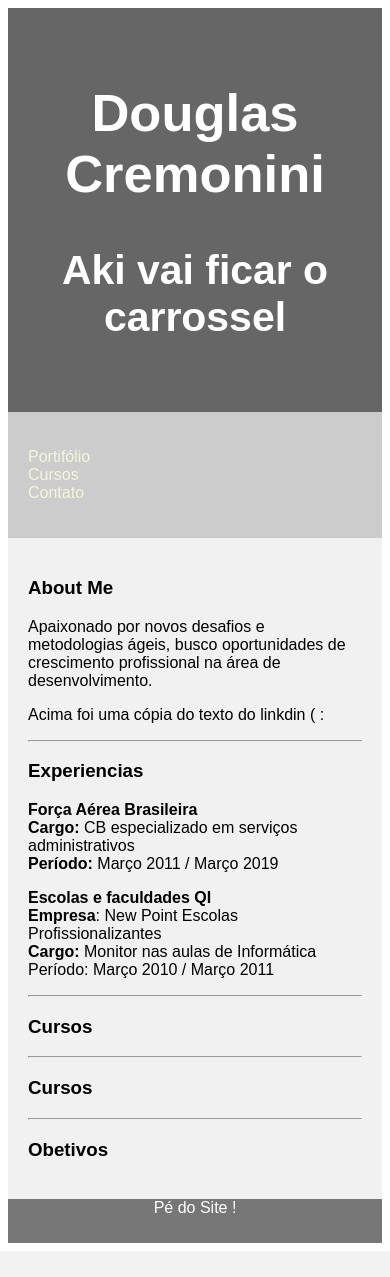
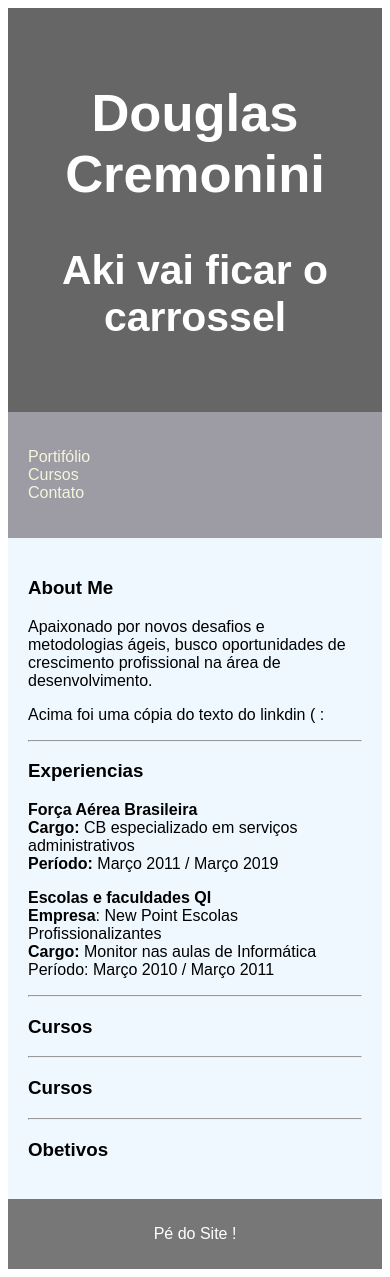
Before and after one commit to angelodc/aulaWebCriarSiteProprio, a PHP site: page / in a window 390 px wide. Before the commit the page ends 1251 px from the top, so only its background shows below. Run offline with PHP 8.4, Linux system fonts and the light colour scheme.

Commit message:
Arrumei responsividade e cores

```diff
--- a/style.css
+++ b/style.css
@@ -21,8 +21,8 @@
 nav {
   float: left;
   width: 30%;
-  height: 700px; /* only for demonstration, should be removed */
-  background: #ccc;
+  /* height: 100%; only for demonstration, should be removed */
+
   padding: 20px;
 }
 a {
@@ -37,23 +37,23 @@
 }
 
 article {
-
+  background-color: aliceblue;
   float: left;
   padding: 20px;
   width: 70%;
-  background-color: #f1f1f1;
-  height: 100%; /* only for demonstration, should be removed */
 }
 
-/* Clear floats after the columns
-section:after {
-  width: auto;
+
+section{
+  width: 100%;
   content: "";
   display: table;
   clear: both;
-  margin-bottom: 80px;
+
+  background-color: rgb(157, 155, 163);
+
 }
-*/
+
 
 /* Style the footer */
 footer {
```
